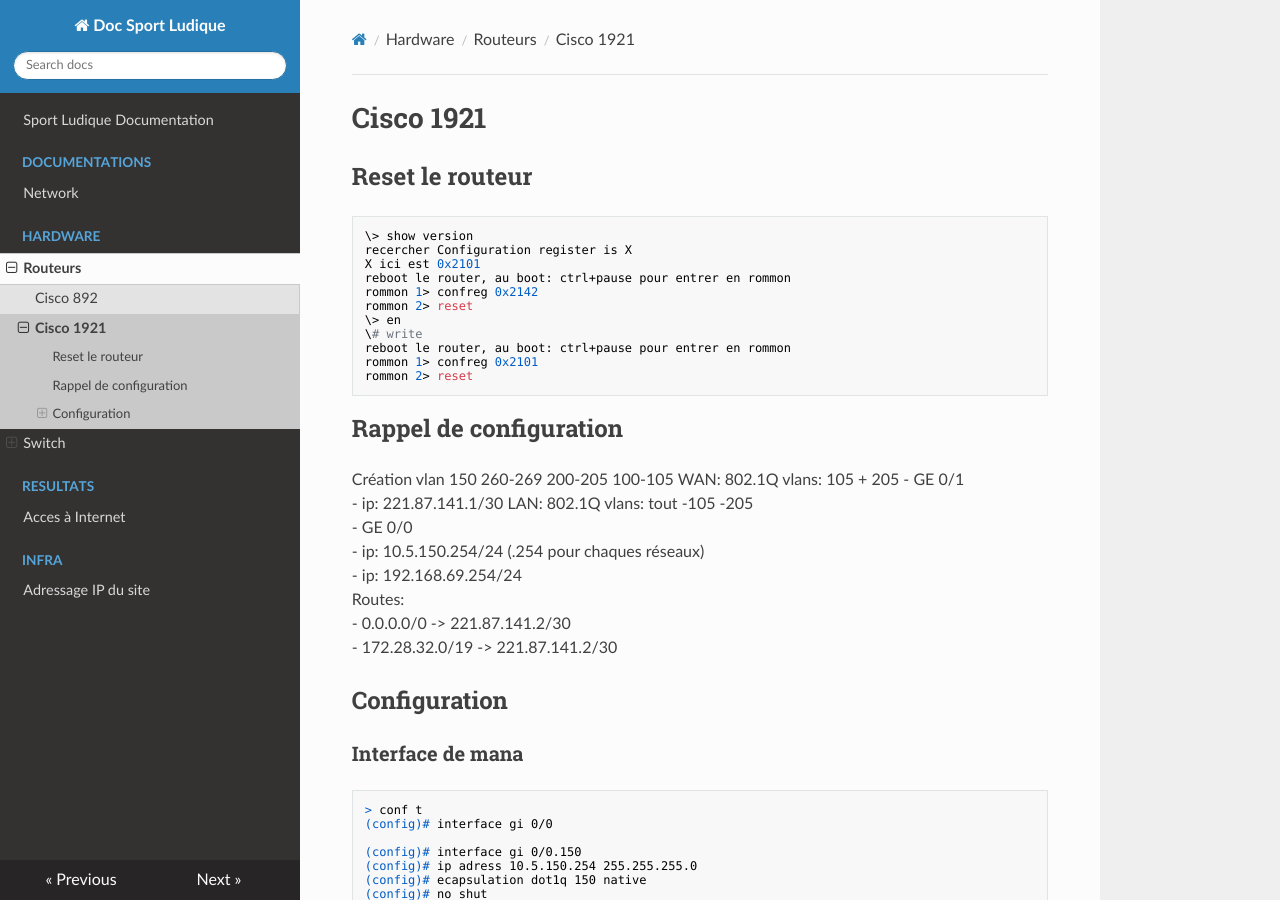
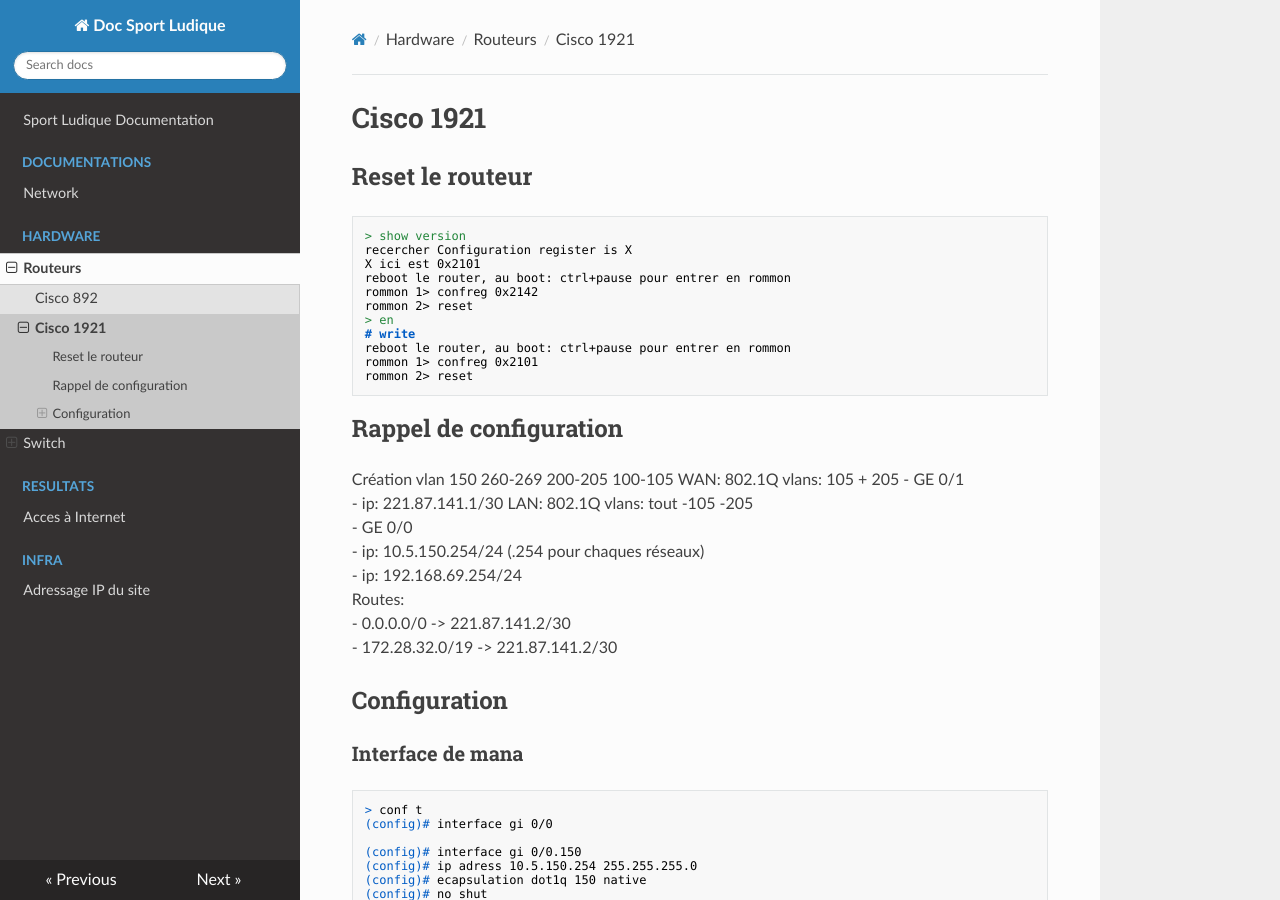
Before and after one commit to DSISportLudique/SportLudique2Doc, an MkDocs documentation site: the page built from docs/Hardware/Routeurs/Routeur1921.md, in a window 1280 px wide and 900 px high. Built offline with MkDocs 1.6.1, drawn with Linux system fonts in a browser that asks for light colours; nearby versions of some CDN libraries.

Commit message:
corrected formating in router conf

````diff
--- a/docs/Hardware/Routeurs/Routeur1921.md
+++ b/docs/Hardware/Routeurs/Routeur1921.md
@@ -2,14 +2,14 @@
 
 ## Reset le routeur
 ```
-\> show version
+> show version
 recercher Configuration register is X
 X ici est 0x2101
 reboot le router, au boot: ctrl+pause pour entrer en rommon
 rommon 1> confreg 0x2142
 rommon 2> reset
-\> en
-\# write
+> en
+# write
 reboot le router, au boot: ctrl+pause pour entrer en rommon
 rommon 1> confreg 0x2101
 rommon 2> reset
````
